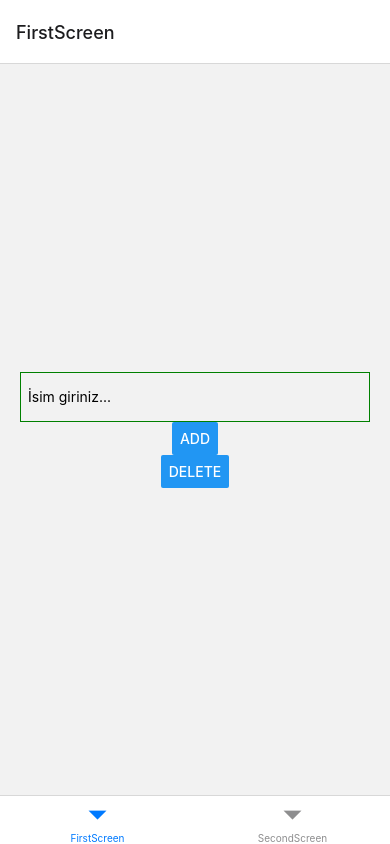
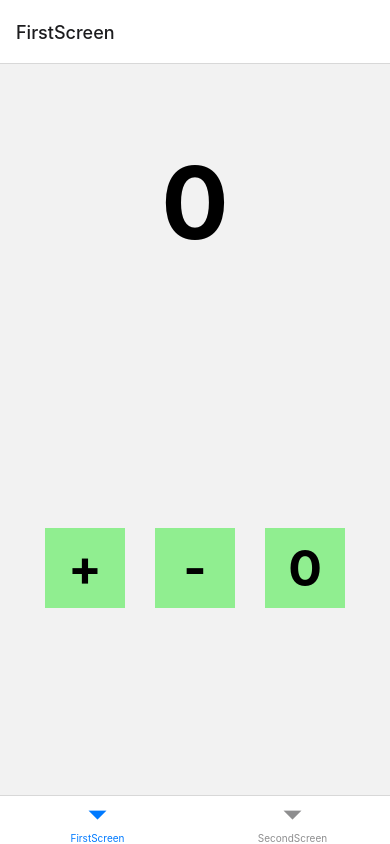
Before and after one commit to brrna/ReduxPractise, a React Native app: screen /FirstScreen in a window 390 px wide. Built offline with nearby package versions, Linux system fonts and the light colour scheme.

Commit message:
new redux

```diff
--- /dev/null
+++ b/components/MyButton.js
@@ -0,0 +1,34 @@
+import { StyleSheet, TouchableHighlight, View, Text } from 'react-native'
+import React from 'react'
+
+const MyButton = ({onPress, text}) => {
+  return (
+    <View style={styles.frame} >
+      <TouchableHighlight
+      style={styles.button}
+        onPress={onPress} >
+            <Text style={styles.text} >{text}</Text>
+      </TouchableHighlight>
+    </View>
+  )
+}
+
+export default MyButton
+
+const styles = StyleSheet.create({
+    frame: {
+        backgroundColor: "lightgreen",
+        height: 80,
+        width: 80,
+        justifyContent: "center",
+        alignItems: "center"
+    },
+    button: {
+        justifyContent: "center",
+        alignItems: "center"
+    },
+    text: {
+        fontWeight: "bold",
+        fontSize: 50
+    }
+})
--- a/context/Provider.js
+++ /dev/null
@@ -1,17 +0,0 @@
-import React from "react";
-import { Provider } from "react-redux";
-import { createStore } from "redux";
-
-import reducers from "./reducers";
-import inintialState from "./store";
-
-const UserProvider = ({children}) => {
-
-    const store = createStore(reducers, inintialState)
-
-    return(
-        <Provider store={store} >{children}</Provider>
-    )
-}
-
-export default UserProvider
--- /dev/null
+++ b/context/Slice.js
@@ -0,0 +1,31 @@
+import { createSlice } from "@reduxjs/toolkit";
+
+const Slice = createSlice({
+
+    //isim verildi
+    name: "counter",
+
+    //global stateler belirlendi
+    initialState: {
+        count: 0
+    },
+
+    //stateleri manipüle edecek olan actionslar belirlendi
+    reducers: {
+        increase(state) {
+            state.count++;
+        },
+        decrease(state) {
+            state.count--;
+        },
+        refresh(state) {
+            state.count = 0;
+        }
+    }
+});
+
+//actionsları kullanıma açtık
+export const {increase, decrease, refresh} = Slice.actions;
+
+//Slice ı dışarıya açtık
+export default Slice;
--- a/context/reducers.js
+++ /dev/null
@@ -1,13 +0,0 @@
-export default function (state, action) {
-    switch (action.type) {
-        case 'ADD_LIST':
-            const newList = [...state.nameList, action.payload.name] // namelisti kopyaladı, yeni ismi listeye ekledi
-            return {...state, nameList: newList }; //tüm stateleri geri gönderdi, yeni isim eklenmiş listeyi ekledi
-
-        case 'CLEAN_LIST':
-            return {...state, newList: []}
-
-        default:
-            return state;
-    }
-}
--- a/context/store.js
+++ b/context/store.js
@@ -1,3 +1,8 @@
-export default {
-    nameList: []
-}
+import { configureStore } from "@reduxjs/toolkit";
+import Slice from "./Slice";
+
+export const Store = configureStore({
+    reducer: {
+        counter: Slice.reducer
+    }
+})
--- a/package.json
+++ b/package.json
@@ -12,7 +12,7 @@
     "@react-navigation/bottom-tabs": "^6.6.1",
     "@react-navigation/native": "^6.1.18",
     "@react-navigation/native-stack": "^6.10.1",
-    "@reduxjs/toolkit": "^2.2.6",
+    "@reduxjs/toolkit": "^2.2.7",
     "expo": "~51.0.22",
     "expo-status-bar": "~1.12.1",
     "react": "18.2.0",
--- a/pages/First.js
+++ b/pages/First.js
@@ -1,37 +1,25 @@
-import { SafeAreaView, StyleSheet, View, TextInput, Button } from 'react-native'
-import React, { useState } from 'react'
-import { useDispatch } from 'react-redux';
+import { SafeAreaView, StyleSheet, Text, View } from 'react-native'
+import React from 'react'
+import MyButton from '../components/MyButton'
+import { useDispatch, useSelector } from 'react-redux'
+import { increase, decrease, refresh } from '../context/Slice' //fonksiyonlara bak
 
 const First = () => {
 
-    const [text, setText] = useState("");
+    //statein mevcut değerini elde etmek için kullanılır
+    const counter = useSelector((state) => state.counter);
+
+    //actionları doğrudan kullanamayız bunun için ihtiyaç
     const dispatch = useDispatch();
-
-    const handleAdd = () => {
-        dispatch({type: "ADD_LIST", payload: {name: text} })
-    }
-
-    const handleClean = () => {
-        dispatch({type: "CLEAN_LIST"})
-    }
 
     return (
         <SafeAreaView style={styles.container} >
-            <View style={styles.inputView} >
-                <TextInput
-                    value={text}
-                    onChangeText={setText}
-                    placeholder='İsim giriniz...'
-                />
+            <Text style={styles.text} >{counter.count}</Text>
+            <View style={styles.frame} >
+                <MyButton text={"+"} onPress={() => dispatch(increase())} />
+                <MyButton text={"-"} onPress={() => dispatch(decrease())} />
+                <MyButton text={"0"} onPress={() => dispatch(refresh())} />
             </View>
-            <Button
-                style={styles.button}
-                title='add'
-                onPress={handleAdd} />
-            <Button
-                style={styles.button}
-                title='delete'
-                onPress={handleClean} />
         </SafeAreaView>
     )
 }
@@ -41,20 +29,18 @@ export default First
 const styles = StyleSheet.create({
     container: {
         flex: 1,
-        justifyContent: "center",
-        alignItems: "center"
+        alignItems: "center",
+        justifyContent: "space-around"
     },
-    inputView: {
-        borderColor: "green",
-        borderWidth: 1,
-        height: 50,
-        width: 350,
-        justifyContent: "center",
-        padding: 7
+    frame: {
+        height: 300,
+        width: 300,
+        flexDirection: "row",
+        alignItems: "center",
+        justifyContent: "space-between"
     },
-    button: {
-        height: 100,
-        width: 50,
-        marginTop: 20
+    text: {
+        fontWeight: "bold",
+        fontSize: 100
     }
 })
--- a/pages/Second.js
+++ b/pages/Second.js
@@ -1,17 +1,11 @@
-import { FlatList, SafeAreaView, StyleSheet, Text } from 'react-native'
+import { SafeAreaView, StyleSheet } from 'react-native'
 import React from 'react'
-import { useSelector } from 'react-redux'
 
 const Second = () => {
 
-    const list = useSelector(s => s.nameList)
-
   return (
     <SafeAreaView style={styles.container} >
-      <FlatList
-        data={list}
-        renderItem={({item}) => <Text>{item}</Text> }
-        keyExtractor={(_, index) => index.toString() } />
+
     </SafeAreaView>
   )
 }
```
Also changed, not shown: App.js (+4 -3 lines), 1 other file (tests, documents, lock files or other folders).
